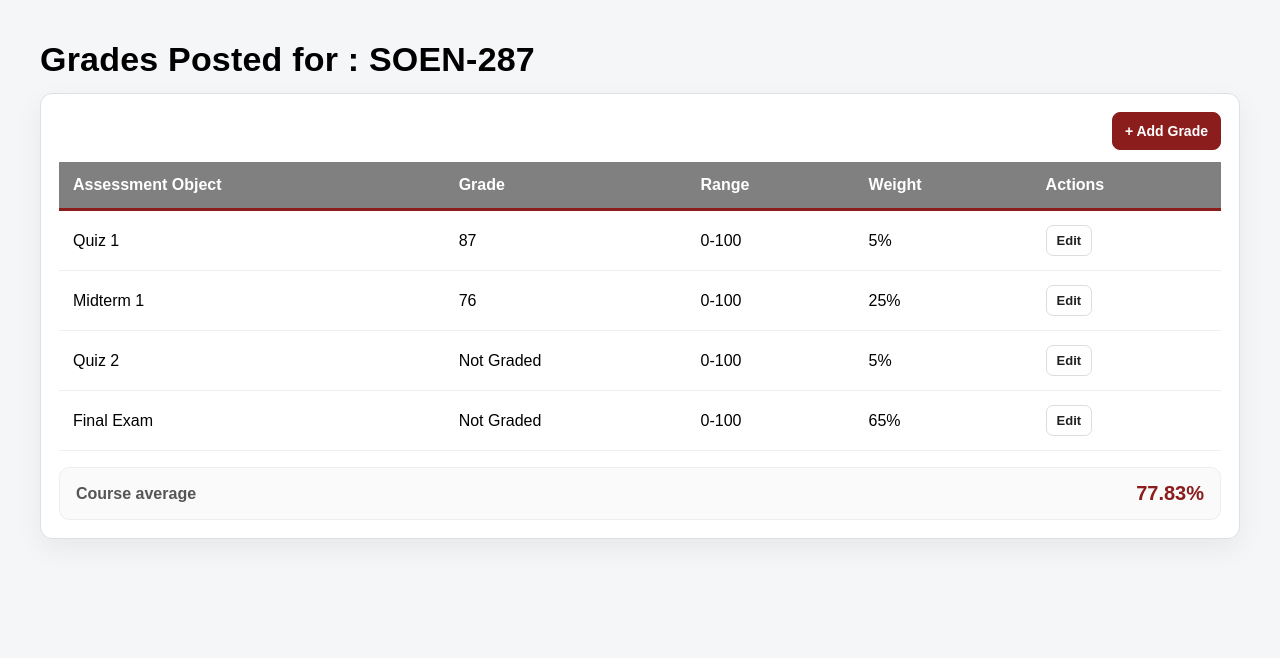
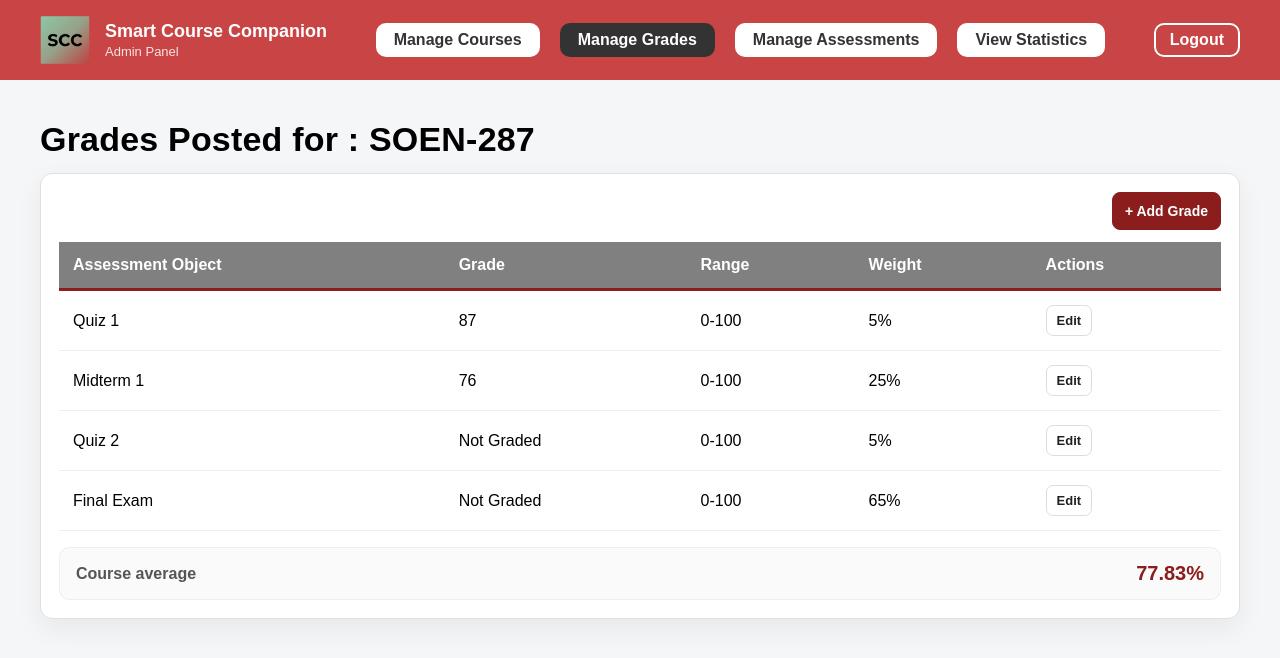
Before and after one commit to CodeTakka/StudentCompanion, a plain HTML site: page grades-admin.html in a window 1280 px wide. Drawn offline with Linux system fonts and the light colour scheme.

Commit message:
file naming and admin headers

```diff
--- a/css/admin-styles.css
+++ b/css/admin-styles.css
@@ -252,12 +252,12 @@ button:hover{
     opacity: 0.85;
 }
 
-.student-nav {
+.admin-nav {
     display: flex;
     gap: 20px;
 }
 
-.student-nav a {
+.admin-nav a {
     text-decoration: none;
     background: white;
     color: #333;
@@ -266,11 +266,11 @@ button:hover{
     font-weight: 600;
 }
 
-.student-nav a:hover {
+.admin-nav a:hover {
     background: #f2f2f2;
 }
 
-.student-nav a.active {
+.admin-nav a.active {
     background: #333;
     color: white;
 }
--- a/GradesAdmin.html
+++ b/grades-admin.html
@@ -112,18 +112,113 @@
       border-radius: 7px;
     }
 
-    .btn:hover{ filter: brightness(0.96); }
+    .btn:hover{ filter: brightness(0.96);
+    }
+
+    /* Header and navigation */
+
+    .topbar {
+        background-color: #c94444;
+        color: white;
+        display: flex;
+        align-items: center;
+        justify-content: space-between;
+        padding: 15px 40px;
+        flex-wrap: wrap;
+    }
+
+    .header-left {
+        display: flex;
+        align-items: center;
+        gap: 15px;
+    }
+
+    .header-text h1 {
+        margin: 0;
+        font-size: 18px;
+    }
+
+    .header-text span {
+        font-size: 13px;
+        opacity: 0.85;
+    }
+
+    .admin-nav {
+        display: flex;
+        gap: 20px;
+    }
+
+    .admin-nav a {
+        text-decoration: none;
+        background: white;
+        color: #333;
+        padding: 8px 18px;
+        border-radius: 10px;
+        font-weight: 600;
+    }
+
+    .admin-nav a:hover {
+        background: #f2f2f2;
+    }
+
+    .admin-nav a.active {
+        background: #333;
+        color: white;
+    }
+
+    .header-right {
+        display: flex;
+        align-items: center;
+    }
+
+    .logout-btn {
+        background: transparent;
+        border: 2px solid white;
+        padding: 6px 14px;
+        border-radius: 10px;
+        text-decoration: none;
+        color: white;
+        font-weight: bold;
+    }
+
+    .logout-btn:hover {
+        background: white;
+        color: #c94444;
+    }
   </style>
 </head>
 
 <body>
+  <header class="topbar">
+
+    <div class="header-left">
+        <img src="images/logo.png" width="50" >
+        <div class="header-text">
+            <h1>Smart Course Companion</h1>
+            <span>Admin Panel</span>
+        </div>
+    </div>
+
+    <nav class="admin-nav">
+        <a href="manage-course.html">Manage Courses</a>
+        <a href="grades-admin.html" class="active">Manage Grades</a>
+        <a href="assessments-admin.html">Manage Assessments</a>
+        <a href="view-statistics.html">View Statistics</a>
+    </nav>
+
+    <div class="header-right">
+        <a href="home-page.html" class="logout-btn">Logout</a>
+    </div>
+
+</header>
+
 <div class="page">
   <h2>Grades Posted for : SOEN-287</h2>
 
   <div class="panel">
 
     <div class="table-actions">
-      <a class="btn primary" href="AddGrade.html">+ Add Grade</a>
+      <a class="btn primary" href="add-grade.html">+ Add Grade</a>
     </div>
 
     <table>
--- a/js/login-signup.js
+++ b/js/login-signup.js
@@ -1,6 +1,7 @@
 const form = document.getElementById('login-signupForm');
 
 form.addEventListener('submit', function(event) {
+    // Stops the page from reloading so JS can run first
     event.preventDefault();
 
     const roles = document.getElementsByName('role');
```
Also changed, not shown: add-assessment.html (renamed from AddAssessment.html, +2 -2 lines), add-grade.html (renamed from AddGrade.html, +2 -2 lines), assessments-admin.html (renamed from AssessmentsAdmin.html, +92 -1 lines), course-info.html (renamed from CourseInfo.html, +1 -1 lines), dashboard.html (+1 -1 lines), manage-course.html (+3 -3 lines), student-assessment.html (renamed from StudentAssessment.html, +1 -0 lines), view-statistics.html (+3 -1 lines), 1 other file.
